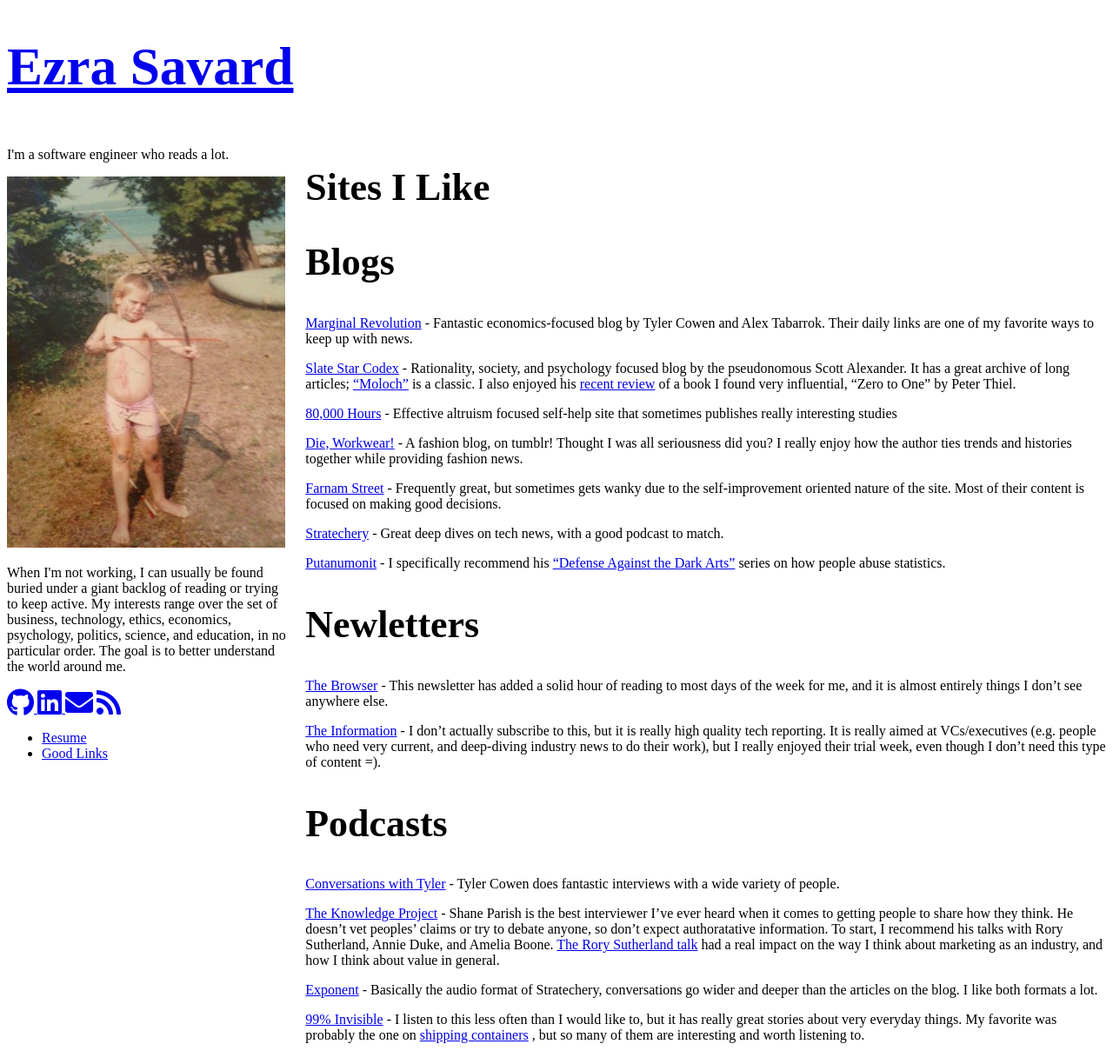
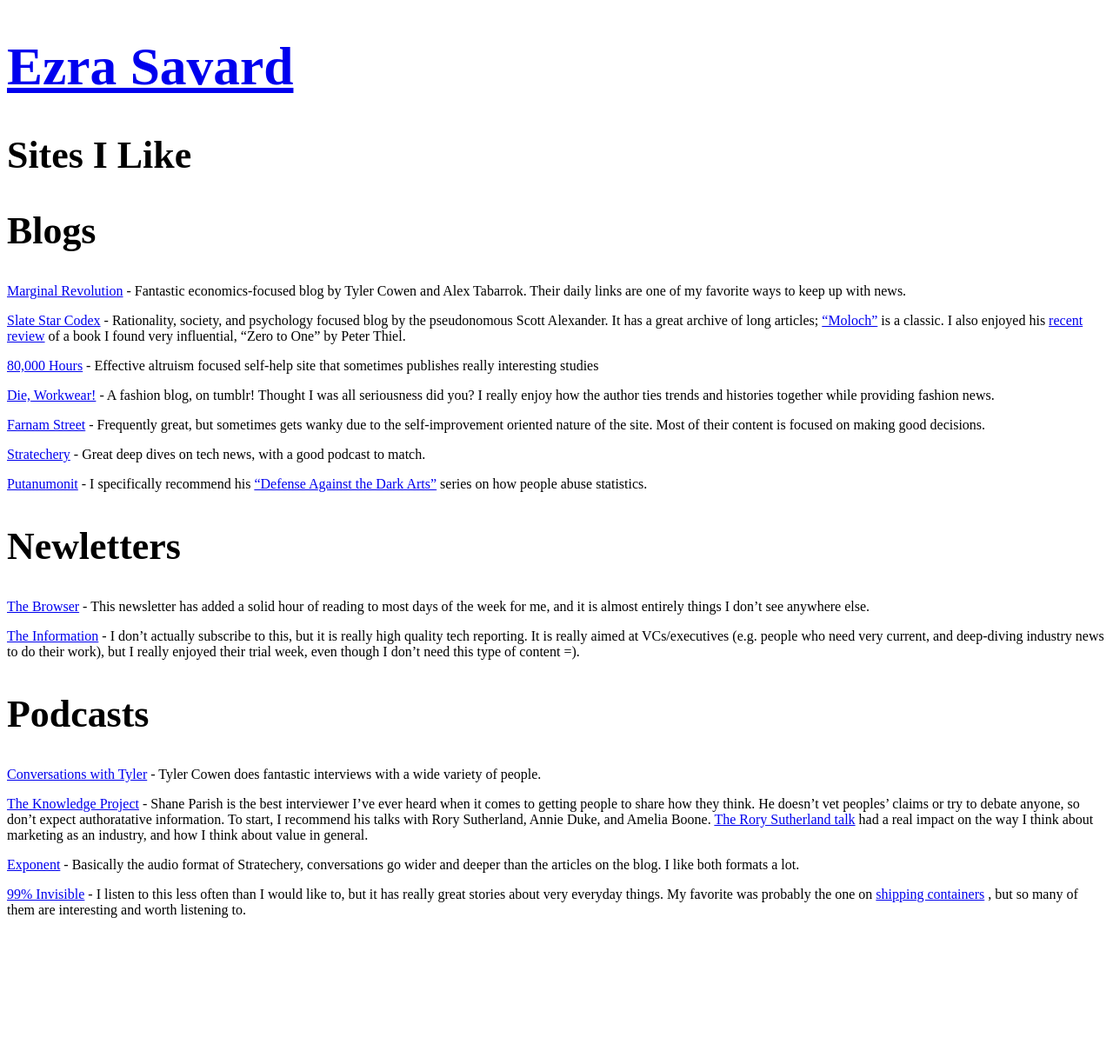
Before and after one commit to ezrasavard/ezrasavard.com, a Jekyll site: the page built from _pages/links/index.md, in a window 1280 px wide. Shown: the whole page at 87% size. Built offline with Jekyll 4.4.1, drawn with Linux system fonts in a browser that asks for light colours; nearby versions of some CDN libraries; after the commit the page ends 1072 px from its top, so only the background shows below that.

```diff
--- a/_includes/head.html
+++ b/_includes/head.html
@@ -10,9 +10,6 @@
 <link href="https://fonts.googleapis.com/css?family=Oswald" rel="stylesheet">
 <link rel="stylesheet" href="https://use.fontawesome.com/releases/v5.7.2/css/all.css" integrity="sha384-fnmOCqbTlWIlj8LyTjo7mOUStjsKC4pOpQbqyi7RrhN7udi9RwhKkMHpvLbHG9Sr" crossorigin="anonymous">
 <script src="//code.jquery.com/jquery-1.12.4.min.js"></script>
-<!-- math rendering with katex -->
-<link rel="stylesheet" href="https://cdnjs.cloudflare.com/ajax/libs/KaTeX/0.9.0/katex.min.css" integrity="sha384-TEMocfGvRuD1rIAacqrknm5BQZ7W7uWitoih+jMNFXQIbNl16bO8OZmylH/Vi/Ei" crossorigin="anonymous">
-<script src="https://cdnjs.cloudflare.com/ajax/libs/KaTeX/0.9.0/katex.min.js" integrity="sha384-jmxIlussZWB7qCuB+PgKG1uLjjxbVVIayPJwi6cG6Zb4YKq0JIw+OMnkkEC7kYCq" crossorigin="anonymous"></script>
 
 <script>
     function printEmail() {
--- a/_layouts/default.html
+++ b/_layouts/default.html
@@ -15,39 +15,8 @@
         <header>
             <a href="{{ site.baseurl }}/"><h1>Ezra Savard</h1></a>
         </header>
-        <div id="with-sidebar">
-            <div id="gutter-making-wrapper">
-                <aside>
-                    <p>I'm a software engineer who reads a lot.</p>
-                    <img
-                        alt="Photo of Ezra at a cottage as a child, in swim trunks and body-paint, holding a bow"
-                        src="{{site.baseurl}}/media/ezra-archery.jpg"
-                        title="The wild Ezra stalks his prey beneath the hot Muskoka sun..."
-                    ></img>
-                    <p>
-                        When I'm not working, I can usually be found buried under
-                        a giant backlog of reading or trying to keep active. My interests
-                        range over the set of business, technology, ethics,
-                        economics, psychology, politics, science, and education,
-                        in no particular order. The goal is to better understand the world
-                        around me.
-                    </p>
-                    {% include navlinks.html %}
-                </aside>
-                <main>
-                    {{ content }}
-                </main>
-            </div>
-        </div>
-		<script>
-			$("script[type='math/tex']").replaceWith(function() {
-				var tex = $(this).text();
-				return katex.renderToString(tex, {displayMode: false});
-			});
-			$("script[type='math/tex; mode=display']").replaceWith(function() {
-				var tex = $(this).html();
-				return katex.renderToString(tex.replace(/%.*/g, ''), {displayMode: true});
-			});
-		  </script>
+        <main>
+            {{ content }}
+        </main>
 	</body>
 </html>
```
Also changed, not shown: index.html (+3 -42 lines).
